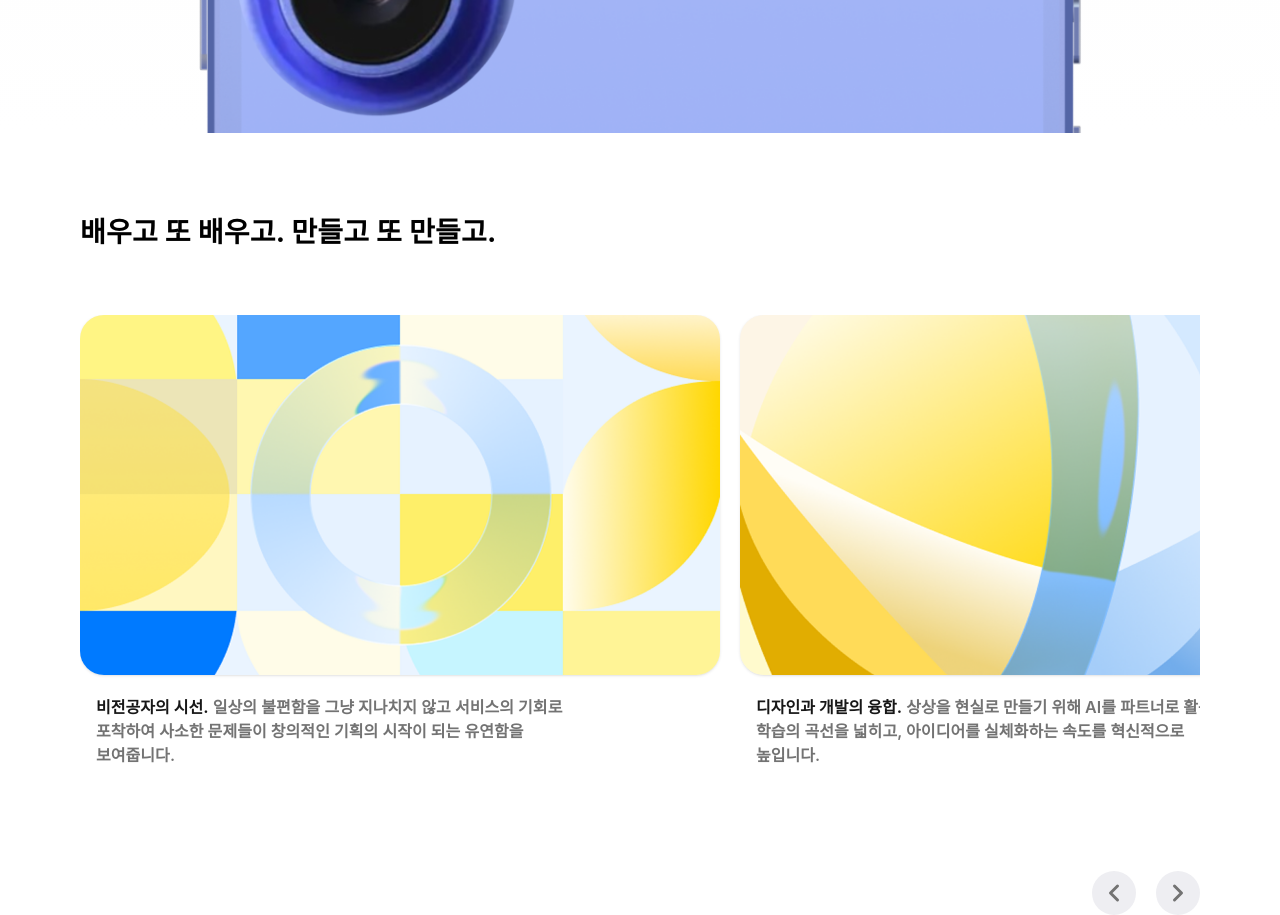
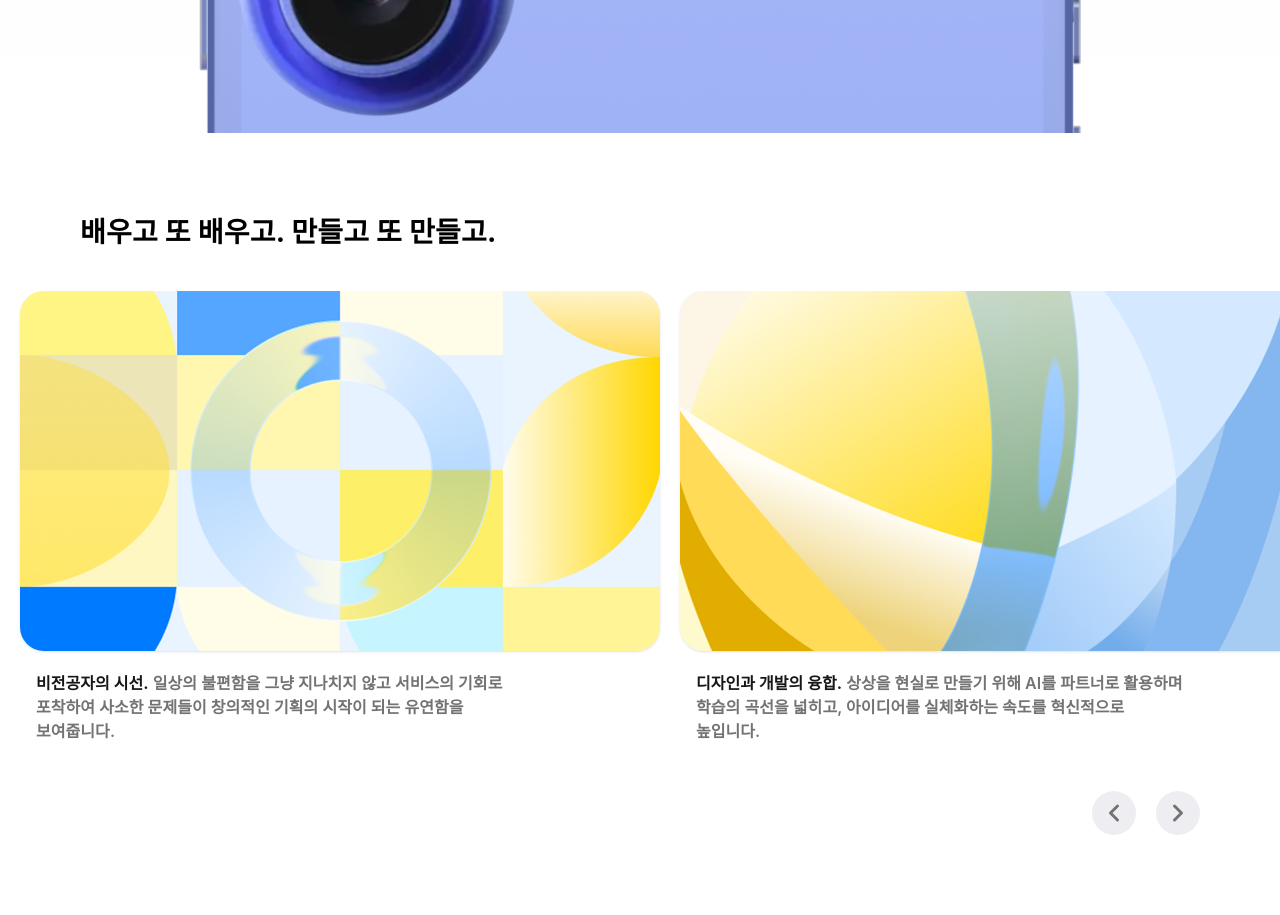
Before and after one commit to BS-Stack-Lab/portfolio-site-2026, a Next.js app: page / in a window 1280 px wide. Shown: the part 3560-4475 px from the top of the page. Built offline with nearby package versions, Linux system fonts and the light colour scheme; a web font is replaced by a local one.

Commit message:
adsfjalksdjf

```diff
--- a/components/AboutMe.tsx
+++ b/components/AboutMe.tsx
@@ -5,7 +5,6 @@ import React, { useRef } from "react";
 export default function AboutMe() {
   const scrollRef = useRef<HTMLDivElement>(null);
 
-  // 버튼 클릭 시 한 칸씩 이동하는 로직
   const handleScroll = (direction: "left" | "right") => {
     if (scrollRef.current) {
       const container = scrollRef.current;
@@ -28,7 +27,7 @@ export default function AboutMe() {
   ];
 
   return (
-    <section className="relative w-full bg-white flex flex-col items-center xl:h-[782px] xl:py-[80px] md:h-auto h-auto md:py-[60px] py-[40px]">
+    <section className="relative w-full bg-white flex flex-col items-center xl:h-[782px] xl:py-[80px] md:h-auto h-auto md:py-[60px] py-[40px] overflow-hidden">
 
       <style jsx global>{`
         .scrollbar-hide::-webkit-scrollbar { display: none; }
@@ -36,41 +35,42 @@ export default function AboutMe() {
         .snap-container { scroll-snap-type: x mandatory; }
         .snap-item { scroll-snap-align: center; }
         @media (min-width: 1280px) {
-          /* 첫 카드가 타이틀 시작 라인에 맞게 왼쪽 정렬 스냅 */
           .snap-item:first-child { scroll-snap-align: start; }
           .snap-item:last-child { scroll-snap-align: end; }
         }
       `}</style>
 
-      {/* 🛠 1. 메인 가이드 컨테이너 (1600px 제한 및 중앙 정렬) */}
-      <div className="w-full max-w-[1600px] mx-auto flex flex-col gap-[64px] px-[20px] md:px-[40px] xl:px-[80px] overflow-visible">
-
-        {/* 타이틀 영역 */}
-        <div className="w-full flex justify-start">
+      {/* 1. 타이틀 영역: 1600px 중앙 고정 및 패딩 80px */}
+      <div className="w-full max-w-[1600px] mx-auto px-[20px] md:px-[40px] xl:px-[80px] mb-[40px]">
         <h2 className="font-wanted font-bold text-[#000000] tracking-[0.23px] xl:text-[28px] xl:leading-[38px] md:text-[24px] text-[20px]">
           배우고 또 배우고. 만들고 또 만들고.
         </h2>
       </div>
 
-        {/* 🛠 2. 스크롤 컨테이너 (부모의 px-80 여백을 유지하면서 가로로 확장) */}
-        <div className="w-full overflow-visible">
+      {/* 2. 스크롤 영역: 잘림 방지를 위해 w-full 사용 (오류 유발 calc 제거) */}
       <div
         ref={scrollRef}
-            className="w-full overflow-x-scroll scrollbar-hide scroll-smooth snap-container overflow-y-visible"
+        className="w-full overflow-x-auto scrollbar-hide scroll-smooth snap-container overflow-y-visible"
       >
-            {/* 카드 트랙: min-w-max로 자식 너비 보존 */}
         <div className="flex flex-row gap-[20px] pb-10 min-w-max">
+
+          {/* 🛠 왼쪽 정렬 가이드용 여백 DIV (calc 대신 사용) 🛠
+              - 1600px 초과 시 자동으로 늘어나며 타이틀 시작점과 카드를 정렬해줍니다.
+          */}
+          <div className="flex-shrink-0 hidden xl:block w-[calc(50vw-720px)]"
+               style={{ width: "calc(50vw - 720px)" }} />
+
+          {/* 모바일/태블릿용 기본 왼쪽 패딩 */}
+          <div className="flex-shrink-0 xl:hidden w-[20px] md:w-[40px]" />
+
           {cardData.map((card) => (
             <div
               key={card.id}
               className="summary-card snap-item relative flex-shrink-0 flex flex-col items-start gap-[20px] cursor-pointer xl:w-[640px] md:w-[500px] w-[300px]"
             >
-                  {/* 이미지 영역 (PNG 적용) */}
               <div className="w-full aspect-[16/9] bg-[#F5F5F7] rounded-[24px] overflow-hidden shadow-sm">
                 <img src={card.src} alt="" className="w-full h-full object-cover" />
               </div>
-
-                  {/* 설명 문구 */}
               <div className="w-full flex flex-col items-start xl:pl-[16px] xl:pr-[128px] gap-[4px]">
                 <p className="font-wanted font-semibold text-[#737373] tracking-[0.057px] break-keep xl:text-[16px] xl:leading-[24px] text-[14px]">
                   <span className="text-[#171717] font-bold">{card.highlight}</span> {card.desc}
@@ -78,25 +78,20 @@ export default function AboutMe() {
               </div>
             </div>
           ))}
-              {/* 오른쪽 여백 확보용 더미 div (선택 사항) */}
-              <div className="xl:w-[80px] md:w-[40px] w-[20px] flex-shrink-0" />
-            </div>
+
+          {/* 오른쪽 끝 여백 (잘림 방지) */}
+          <div className="flex-shrink-0 w-[80px]" />
         </div>
       </div>
 
-        {/* 버튼 영역 */}
+      {/* 3. 버튼 영역: 다시 1600px 중앙 가이드 안으로 */}
+      <div className="w-full max-w-[1600px] mx-auto px-[20px] md:px-[40px] xl:px-[80px] mt-[24px]">
         <div className="w-full flex justify-end">
           <div className="flex flex-row items-center gap-[20px] w-[108px] h-[44px]">
-            <button
-              onClick={() => handleScroll("left")}
-              className="w-[44px] h-[44px] bg-[#EEEEF2] rounded-full flex items-center justify-center active:scale-95 transition-all"
-            >
+            <button onClick={() => handleScroll("left")} className="w-[44px] h-[44px] bg-[#EEEEF2] rounded-full flex items-center justify-center active:scale-95 transition-all">
               <img src="/asset/aboutMe/leftArrow.svg" alt="prev" className="w-[28px] h-[28px]" />
             </button>
-            <button
-              onClick={() => handleScroll("right")}
-              className="w-[44px] h-[44px] bg-[#EEEEF2] rounded-full flex items-center justify-center active:scale-95 transition-all"
-            >
+            <button onClick={() => handleScroll("right")} className="w-[44px] h-[44px] bg-[#EEEEF2] rounded-full flex items-center justify-center active:scale-95 transition-all">
               <img src="/asset/aboutMe/rightArrow.svg" alt="next" className="w-[28px] h-[28px]" />
             </button>
           </div>
```
Lines whose indentation alone changed are shown as unchanged.
